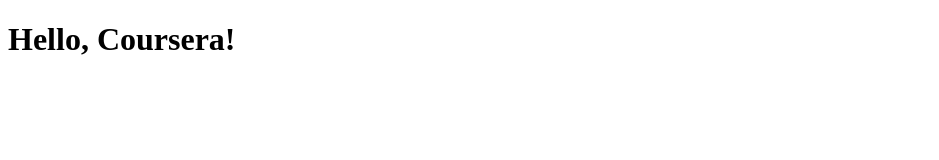
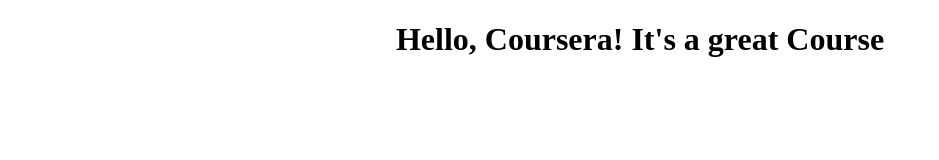
Before and after one commit to houserfeel/coursera-tests, a plain HTML site: page site/index.html in a window 1280 px wide. Shown: the whole page, without its empty margins (0-939 px from the left). Drawn offline with Linux system fonts and the light colour scheme.

Commit message:
Some Little addition

```diff
--- a/site/index.html
+++ b/site/index.html
@@ -4,6 +4,6 @@
 	<title>Hello, Coursera!</title>
 </head>
 <body>
-	<h1>Hello, Coursera!</h1>
+	<h1 align="center">Hello, Coursera! It's a great Course</h1>
 </body>
 </html>
```
